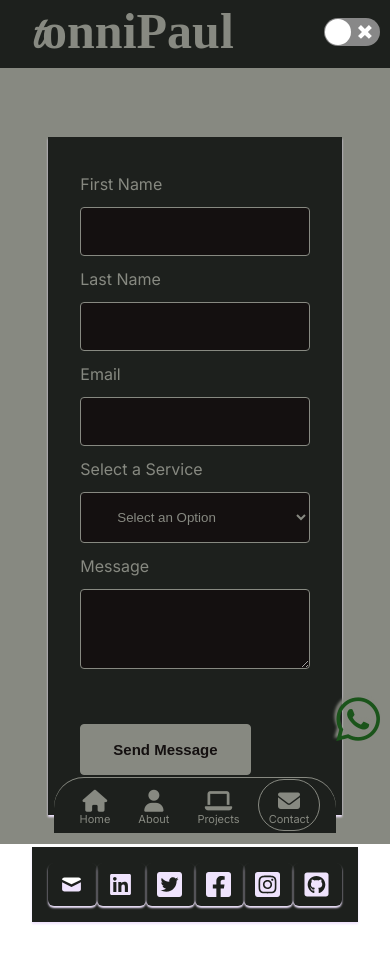
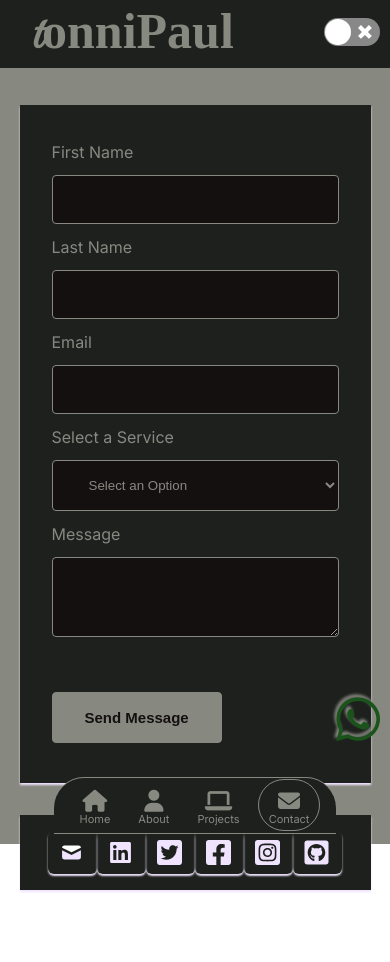
Before and after one commit to TonniPaul/contact, a React (Create React App) app: page /Contact in a window 390 px wide. Shown: the top 962 px of the page. Built offline with nearby package versions, Linux system fonts and the light colour scheme; a web font is replaced by a local one.

Commit message:
Modification to the mobile view of homepage

```diff
--- a/src/components/Projects.js
+++ b/src/components/Projects.js
@@ -10,6 +10,7 @@ export default function Projects(props) {
          <div className='project--content'>
             <img src={props.image} alt='' className='project--img'/>
             <p>{props.description}</p>
+            <p> Stacks Used: {props.stacks} </p>
             <div className='project--links-div'>
                <a href={props.liveSite} className='project--link'> LIVE PAGE</a>
                <a href={props.github} className='project--link'> GITHUB </a>
--- a/src/components/contact.css
+++ b/src/components/contact.css
@@ -87,7 +87,7 @@ input[type=text]{
  /* ====== MEDIA QUERIES ====== */
 @media(max-width:900px){
    .contact--form{
-      width: 90%;
+      width: 90% !important;
       margin-bottom: 0;
       padding-bottom: 5rem;
    }
@@ -113,10 +113,9 @@ input[type=text]{
    .contact--form{
       width: 100%;
       margin: auto;
-      padding: 2rem;
    }
    form{
-      width: 90%;
+      width: 100%;
       margin: auto;
    }
 }
--- a/src/components/projectObject.js
+++ b/src/components/projectObject.js
@@ -2,14 +2,16 @@ export const projectData =[
    {
       id: 1,
       image: './images/fitnesssite.png',
-      description: 'A fitness website website template built using HTML and CSS',
+      description: 'A fitness website website template.',
       liveSite: 'https://tonnipaul.github.io/My-gridisite/',
+      stacks: 'HTML, CSS',
       github: 'https://github.com/TonniPaul/My-gridisite'
    },
    {
       id: 2,
       image: './images/memelarge.png',
-      description:'A web Application that generates random Meme Images and allows you to input your own Header and Footer caption',
+      description:'A web Application that generates random Meme Images and allows you to input your own Header and Footer caption ',
+      stacks:'HTML, CSS, JAVASCRIPT and REACT',
       liveSite: 'https://https://tonnimeme.netlify.app/',
       github: 'https://github.com/TonniPaul/meme'
    }
```
